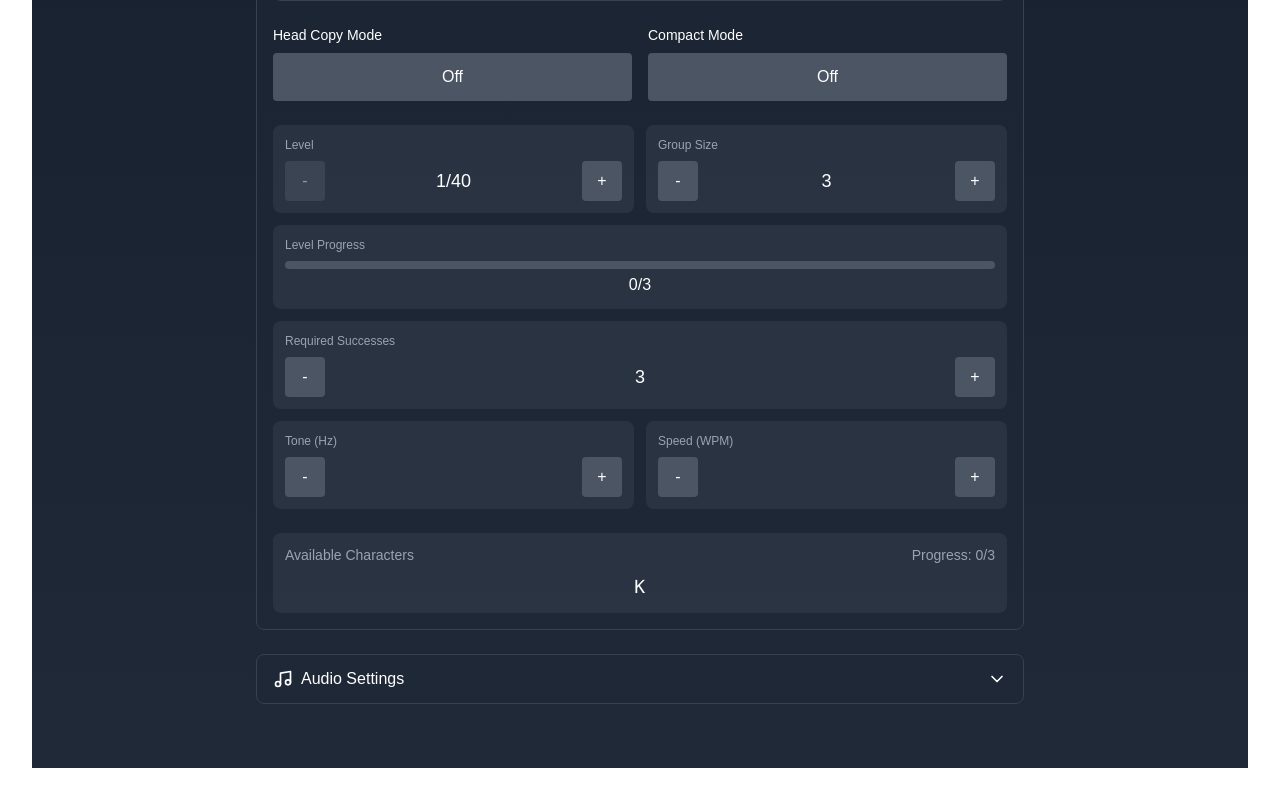
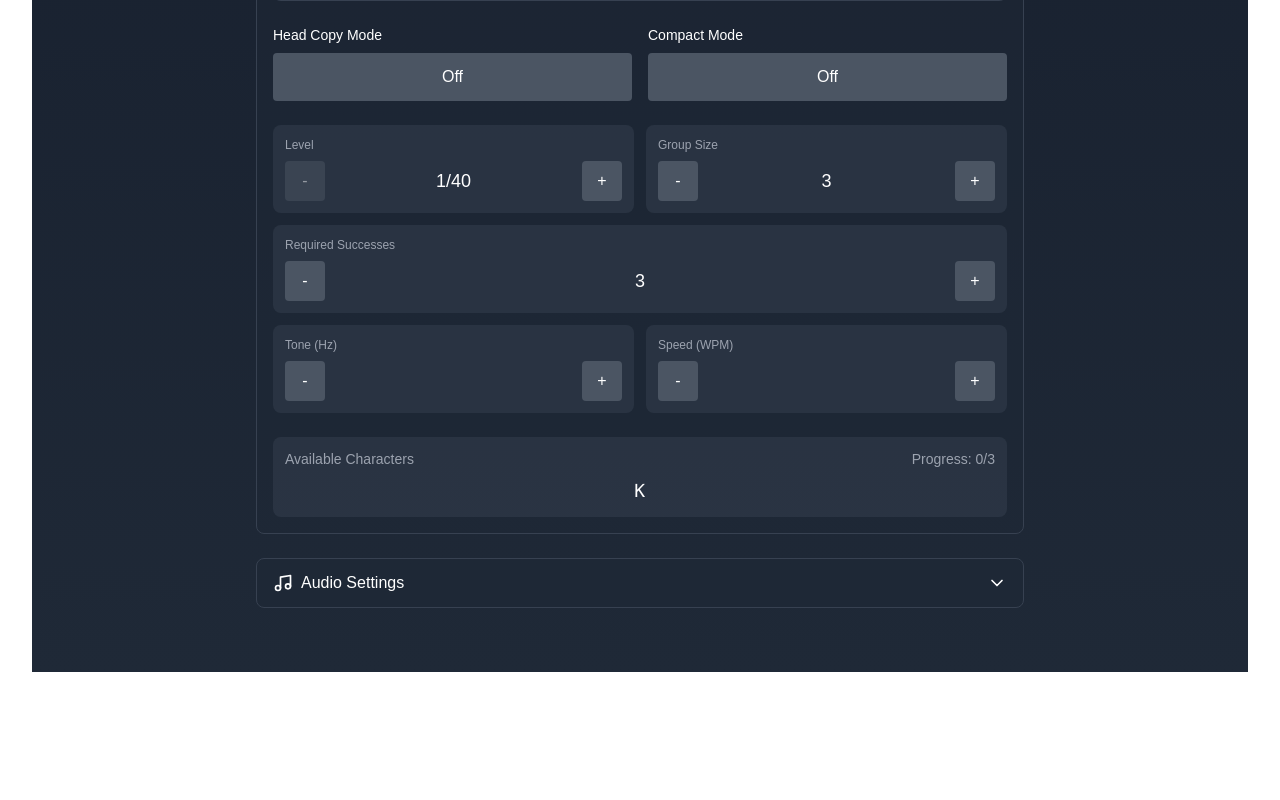
Before and after one commit to f4iey/MorseTrainer, a Next.js app: page / in a window 1280 px wide. Shown: the part 1157-1957 px from the top of the page. After the commit the page ends 1861 px from the top, so only its background shows below. Built offline with nearby package versions, Linux system fonts and the light colour scheme.

Commit message:
src/components/ControlPanel.jsx: Remove redundant level progression.

```diff
--- a/src/components/ControlPanel.jsx
+++ b/src/components/ControlPanel.jsx
@@ -52,19 +52,7 @@ export const ControlPanel = ({
       </div>
     </div>
 
-    {/* Level progress bar - Made responsive */}
-    <div className="bg-gray-700/50 p-3 rounded-lg">
-      <div className="text-xs text-gray-400 mb-2">Level Progress</div>
-      <div className="w-full bg-gray-600 rounded-full h-2">
-        <div
-          className={`h-2 rounded-full transition-all duration-200 ${consecutiveCorrect > 0 ? 'bg-green-500' : 'bg-gray-600'}`}
-          style={{ width: `${(consecutiveCorrect / advanceThreshold) * 100}%` }}
-        />
-      </div>
-      <div className="text-center mt-1">{consecutiveCorrect}/{advanceThreshold}</div>
-    </div>
-
-    {/* Required successes - Moved to its own row */}
+    {/* Required successes */}
     <div className="bg-gray-700/50 p-3 rounded-lg">
       <div className="text-xs text-gray-400 mb-2">Required Successes</div>
       <div className="flex items-center gap-2">
```
